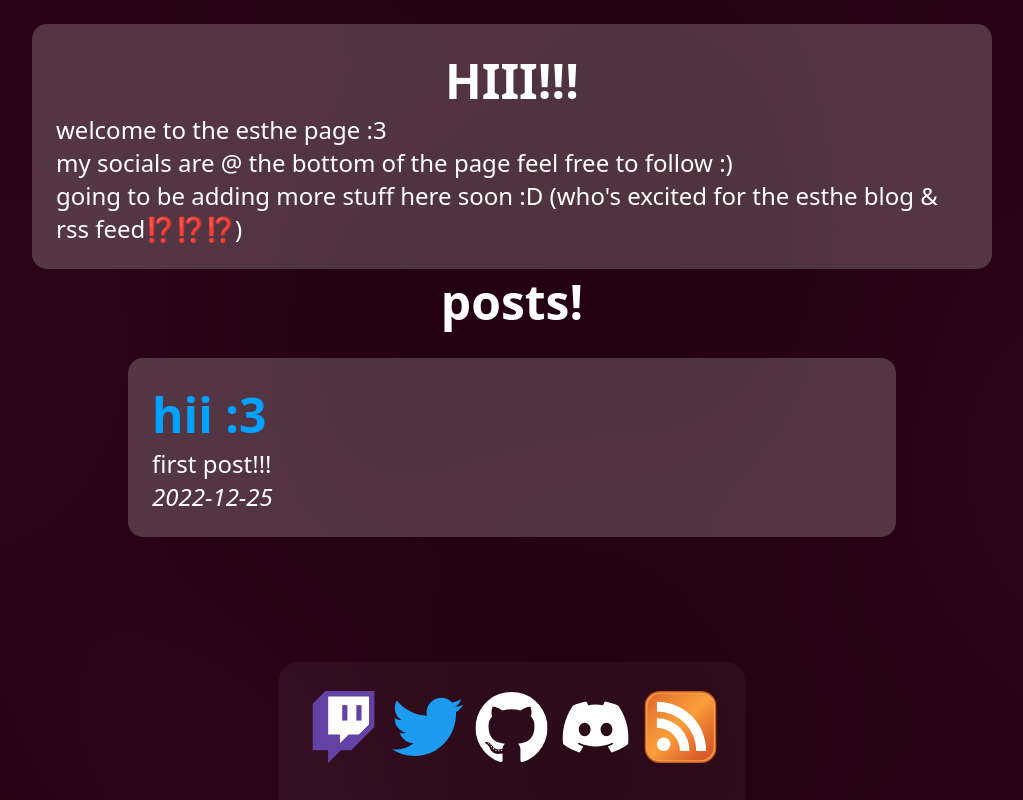
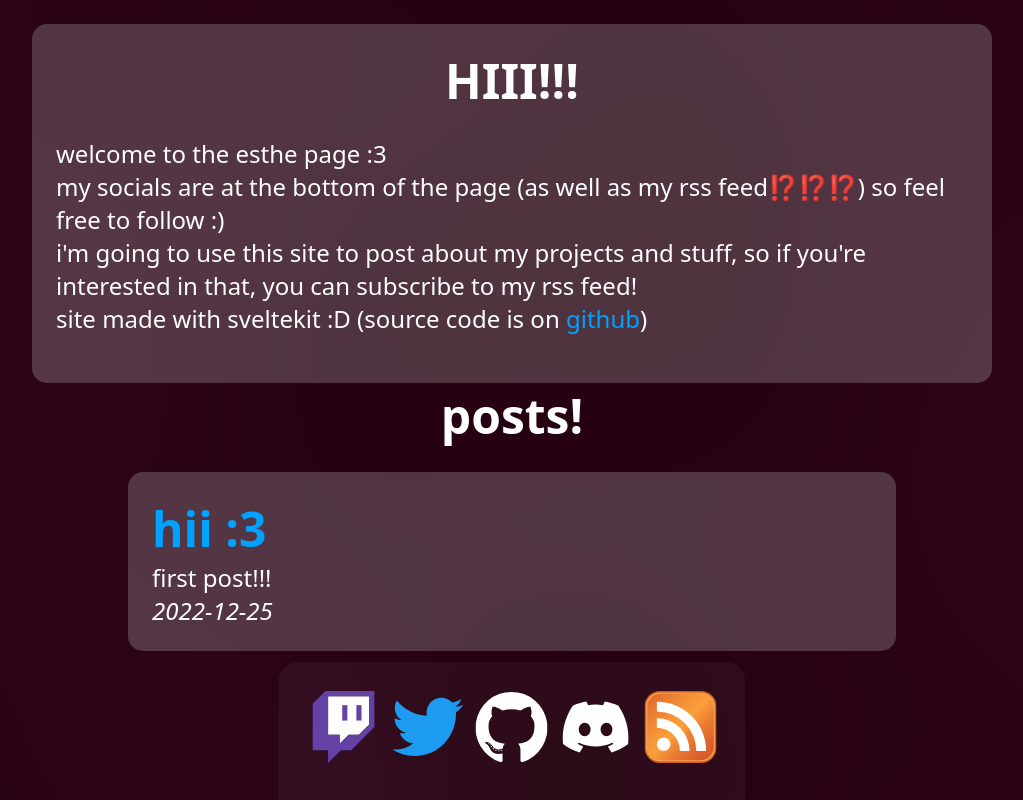
Before and after one commit to esthedebeste/esthe.live, a SvelteKit app: page / in a window 1280 px wide. Shown: the whole page, without its empty margins (128-1151 px from the left). Built offline with nearby package versions, Linux system fonts and the light colour scheme.

Commit message:
update homepage text

```diff
--- a/src/lib/Meta.svelte
+++ b/src/lib/Meta.svelte
@@ -7,5 +7,5 @@
 	<title>{title}</title>
 	<meta property="og:title" content={title} />
 	<meta property="og:description" content={description} />
-	<meta property="description" content={description} />
+	<meta name="description" content={description} />
 </svelte:head>
--- a/src/routes/+page.svelte
+++ b/src/routes/+page.svelte
@@ -1,8 +1,7 @@
 <script lang="ts">
 	import Box from "$lib/Box.svelte"
 	import Meta from "$lib/Meta.svelte"
-	import InvisibleA from "../lib/InvisibleA.svelte"
-	import Post from "../lib/Post.svelte"
+	import Post from "$lib/Post.svelte"
 	import { posts } from "./posts/posts.js"
 </script>
 
@@ -10,9 +9,15 @@
 
 <Box tag="main">
 	<h1>HIII!!!</h1>
-	welcome to the esthe page :3<br />
-	my socials are @ the bottom of the page feel free to follow :) <br />
-	going to be adding more stuff here soon :D (who's excited for the esthe blog & rss feed⁉️⁉️⁉️)
+	<p>
+		welcome to the esthe page :3<br />
+		my socials are at the bottom of the page (as well as my rss feed⁉️⁉️⁉️) so feel free to follow :)
+		<br />
+		i'm going to use this site to post about my projects and stuff, so if you're interested in that,
+		you can subscribe to my rss feed! <br />
+		site made with sveltekit :D (source code is on
+		<a href="https://github.com/tbhmens/esthe-live">github</a>)
+	</p>
 </Box>
 
 <h1>posts!</h1>
--- a/src/routes/posts/+layout.svelte
+++ b/src/routes/posts/+layout.svelte
@@ -2,7 +2,7 @@
 	import { page } from "$app/stores"
 	import { posts } from "./posts.js"
 	import Box from "$lib/Box.svelte"
-	import Meta from "../../lib/Meta.svelte"
+	import Meta from "$lib/Meta.svelte"
 	$: path = $page.url.pathname
 	$: meta = posts.find((post) => post.path === path)
 </script>
```
